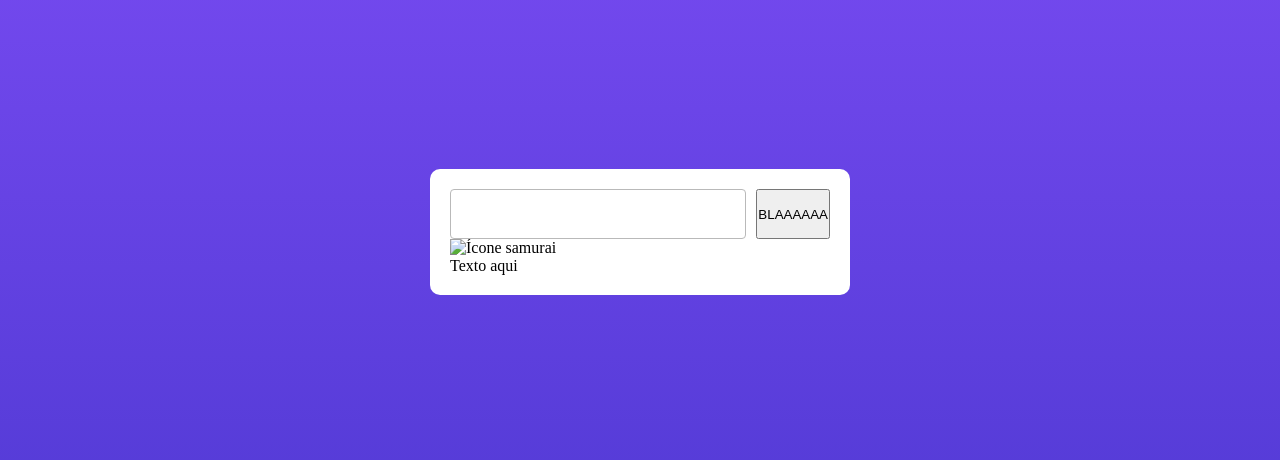
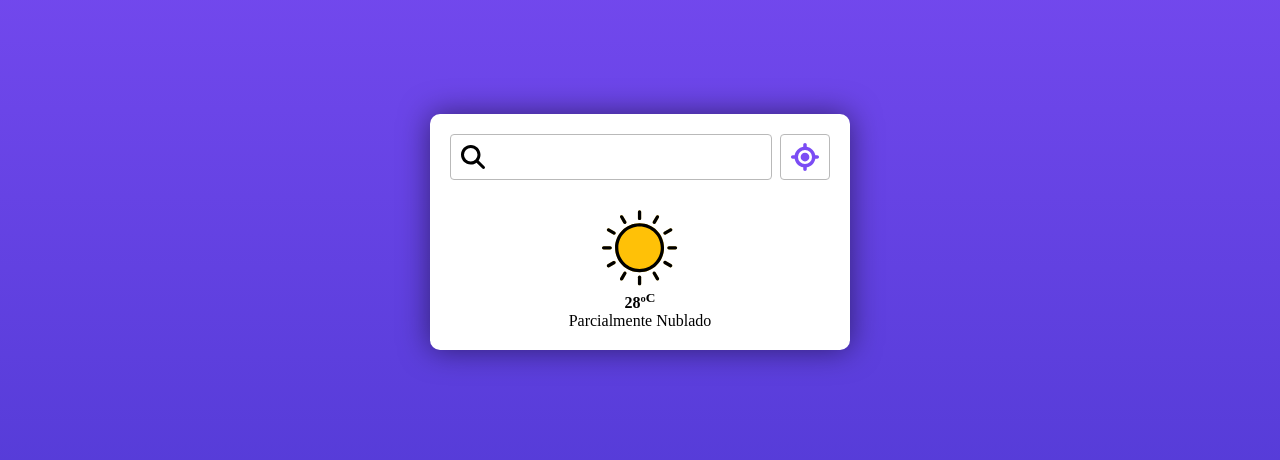
Before and after one commit to ribeiro-dev/weather-app-fe, a website: page public/index.html in a window 1280 px wide. Shown: the part 168-628 px from the top of the page. Drawn offline with Linux system fonts and the light colour scheme.

Commit message:
add: card base appearence

```diff
--- a/public/index.css
+++ b/public/index.css
@@ -20,24 +20,61 @@ body {
 }
 
 .card {
+   display: flex;
+   flex-direction: column;
+   gap: 30px;
 
    min-width: 380px;
    border-radius: 10px;
    padding: 20px;
    background-color: white;
 
+   box-shadow: 0px 0px 30px rgba(1, 1, 1, .5);
 }
 
+/* CARD TOP */
 .card .card-top {
    display: flex;
-   gap: 10px;
+   gap: 8px;
 
-   height: 50px;
+   height: 46px;
 }
 
 .card .card-top input {
-   flex-basis: 80%;
+   background-image: url(images/icons/magnifying-glass-solid.svg);
+   background-repeat: no-repeat;
+   background-position: 10px center;
+   background-size: 24px;
+
+   padding-left: 40px;
+   flex: 1;
 
    border: 1px solid rgb(185, 185, 185);
    border-radius: 4px;
 }
+
+.card .card-top button {
+   background: none;
+   border: 1px solid rgb(185, 185, 185);
+   border-radius: 4px;
+
+   cursor: pointer;
+   transition: all .3s ease;
+
+   width: 50px;
+}
+
+.card .card-top button:hover {
+   background-color: rgb(235, 235, 235);
+}
+
+.card .card-top button img {
+   width: 28px;
+   height: 100%;
+}
+
+
+/* CARD BODY */
+.card .card-body {
+   text-align: center;
+}
--- a/public/index.html
+++ b/public/index.html
@@ -1,27 +1,40 @@
 <!DOCTYPE html>
 <html lang="pt-BR">
+
 <head>
    <meta charset="UTF-8">
    <meta name="viewport" content="width=device-width, initial-scale=1.0">
    <link rel="stylesheet" href="index.css">
    <title>Weather App</title>
 </head>
+
 <body>
    <div class="container">
 
       <div class="card">
          <div class="card-top">
             <input type="text">
-            <button>BLAAAAAA</button>
+            <button>
+               <img src="images/icons/location-crosshairs-solid.svg" alt="Usar localização atual">
+            </button>
          </div>
 
          <div class="card-body">
-            <img src="" alt="Ícone samurai">
-            <p>Texto aqui</p>
+            <div class="weather-info">
+               <img src="images/icons/clear.svg" alt="Ícone do clima">
+               <p id="weather">
+                  <strong>
+                     28º<sup>C</sup>
+                  </strong>
+               </p>
+               <p id="description">Parcialmente Nublado</p>
+
+            </div>
          </div>
       </div>
 
    </div>
 
 </body>
+
 </html>
```
